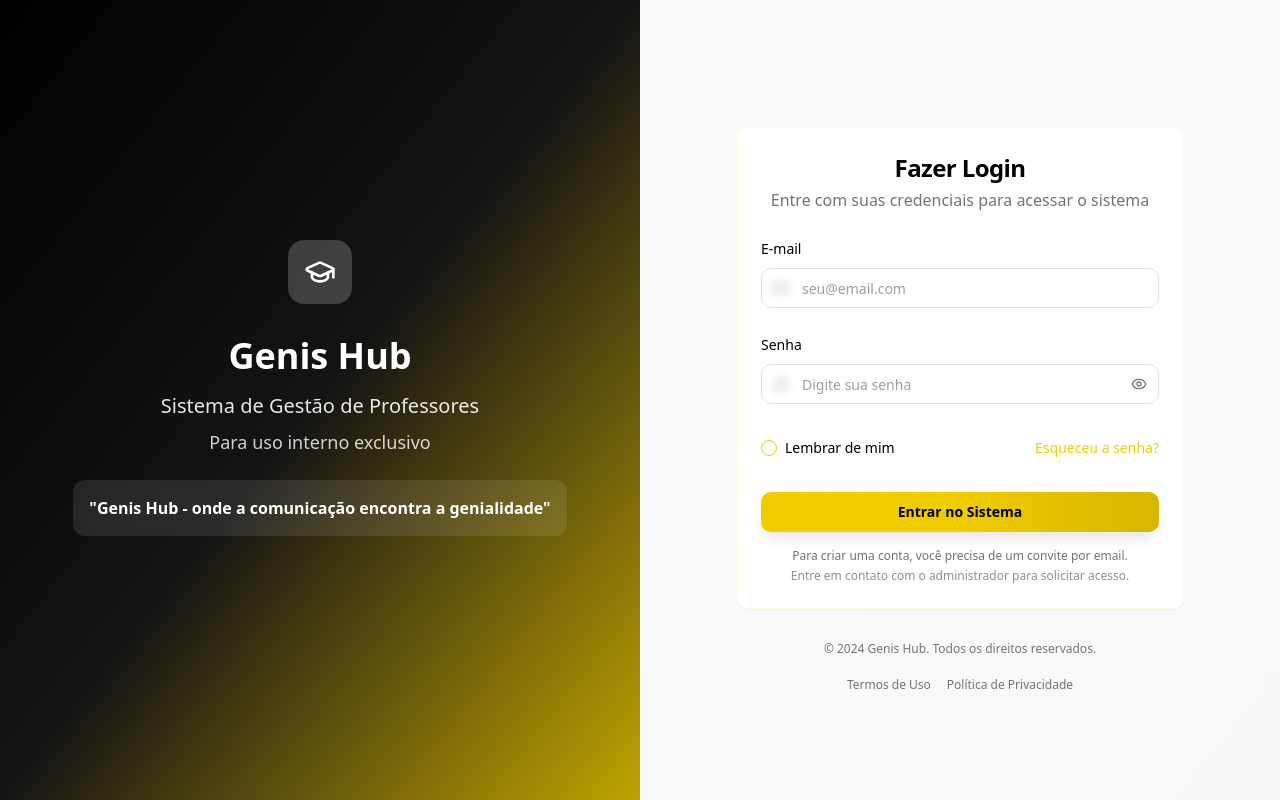
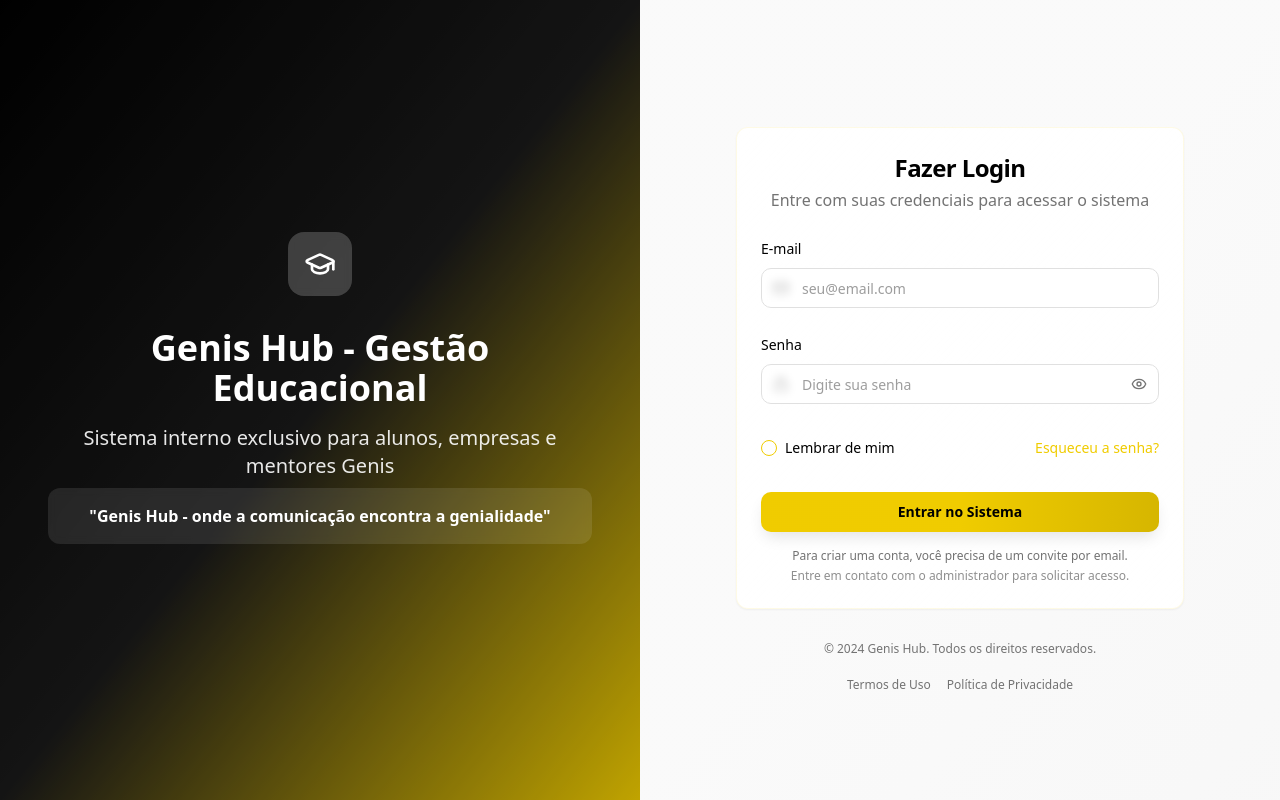
Before and after one commit to Rycherdd/genis-wing, a React (Vite) app: page /login in a window 1280 px wide. Built offline with nearby package versions, Linux system fonts and the light colour scheme; the HTML template or start-up script is replaced by a standard one.

Commit message:
Fix login page text

```diff
--- a/src/pages/Login.tsx
+++ b/src/pages/Login.tsx
@@ -53,9 +53,8 @@ export default function Login() {
                 <GraduationCap className="h-8 w-8" />
               </div>
             </div>
-            <h1 className="text-4xl font-bold mb-4">Genis Hub</h1>
-            <p className="text-xl mb-2 text-white/90">Sistema de Gestão de Professores</p>
-            <p className="text-lg mb-6 text-white/80 font-medium">Para uso interno exclusivo</p>
+            <h1 className="text-4xl font-bold mb-4">Genis Hub - Gestão Educacional</h1>
+            <p className="text-xl mb-2 text-white/90">Sistema interno exclusivo para alunos, empresas e mentores Genis</p>
             <div className="mb-6 p-4 bg-white/10 rounded-lg backdrop-blur-sm">
               <p className="text-white font-semibold text-center">
                 "Genis Hub - onde a comunicação encontra a genialidade"
@@ -75,9 +74,8 @@ export default function Login() {
                 <GraduationCap className="h-6 w-6" />
               </div>
             </div>
-            <h1 className="text-2xl font-bold">Genis Hub</h1>
-            <p className="text-muted-foreground">Sistema de Gestão de Professores</p>
-            <p className="text-sm text-muted-foreground/80 mt-1">Para uso interno exclusivo</p>
+            <h1 className="text-2xl font-bold">Genis Hub - Gestão Educacional</h1>
+            <p className="text-muted-foreground">Sistema interno exclusivo para alunos, empresas e mentores Genis</p>
           </div>
 
           <Card className="bg-gradient-to-br from-card to-card/50 shadow-large border border-primary/10 backdrop-blur-sm">
```
